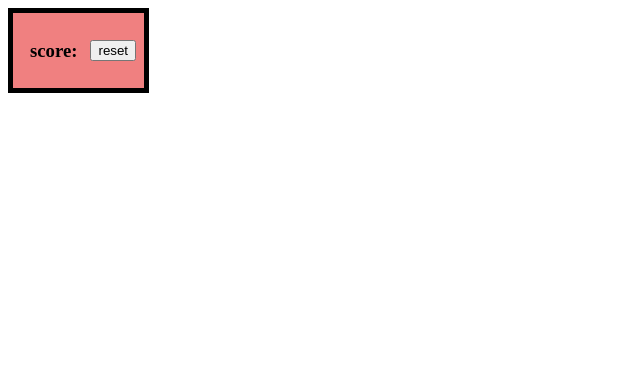
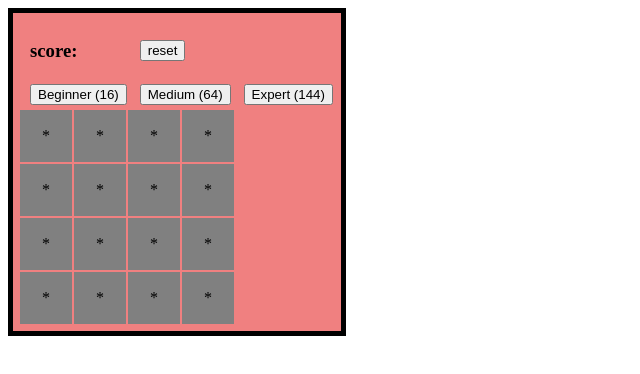
Before and after one commit to Blueford23/MineSweeper, a plain HTML site: page index.html in a window 1280 px wide. Both pictures are taken after a click on the button "reset". Shown: the whole page, without its empty margins (0-640 px from the left). Drawn offline with Linux system fonts and the light colour scheme.

Commit message:
finally working

```diff
--- a/game.js
+++ b/game.js
@@ -132,6 +132,20 @@ function updateScore(diff = 1) {
     elScore.innerText = gGame.score;
   }
 }
+
+function renderlevels(levels) {
+  let strHTML='';
+    for (var j = 0; j < levels.length; j++) {
+      strHTML+= '<td>\n'
+      strHTML += '<button ' +'onClick="resetBtnHit('+j+')" >'
+      var cell = levels[j].title + ' (' + (levels[j].size**2)+')';
+      strHTML +=  cell + '</button> \n';
+      strHTML += '</td> \n'
+    }
+  var elContainer = document.querySelector('.levelContainer');
+  elContainer.innerHTML = strHTML;
+}
+
 //#endregion
 
 //#region Event handlers
@@ -169,8 +183,8 @@ function cellMarked(elCell, i, j) {
   return false;
 }
 
-function resetBtnHit() {
-  init();
+function resetBtnHit(lvlIndex = 0) {
+  init(lvlIndex);
 }
 //#endregion
 
@@ -245,4 +259,8 @@ function getIsMine() {
   return Math.random() < odds ? true : false;
 }
 
-init();
+document.addEventListener("DOMContentLoaded", function() {
+  alert("Am I working right?");
+  init(1);
+renderlevels(gGame.levels);
+});
--- a/index.html
+++ b/index.html
@@ -10,6 +10,7 @@
 </head>
 
 <body oncontextmenu="return false">
+    <script src="game.js" ></script>
     <div class="main-container">
         <table class="scoreBoard">
             <tbody>
@@ -21,11 +22,13 @@
                         <button onclick="resetBtnHit()">reset</button>
                     </td>
                 </tr>
+                <tr class="levelContainer">
+
+                </tr>
             </tbody>
         </table>
         <div class="board-container"></div>
     </div>
-    <script src="game.js" />
 </body>
 
 </html>
```
